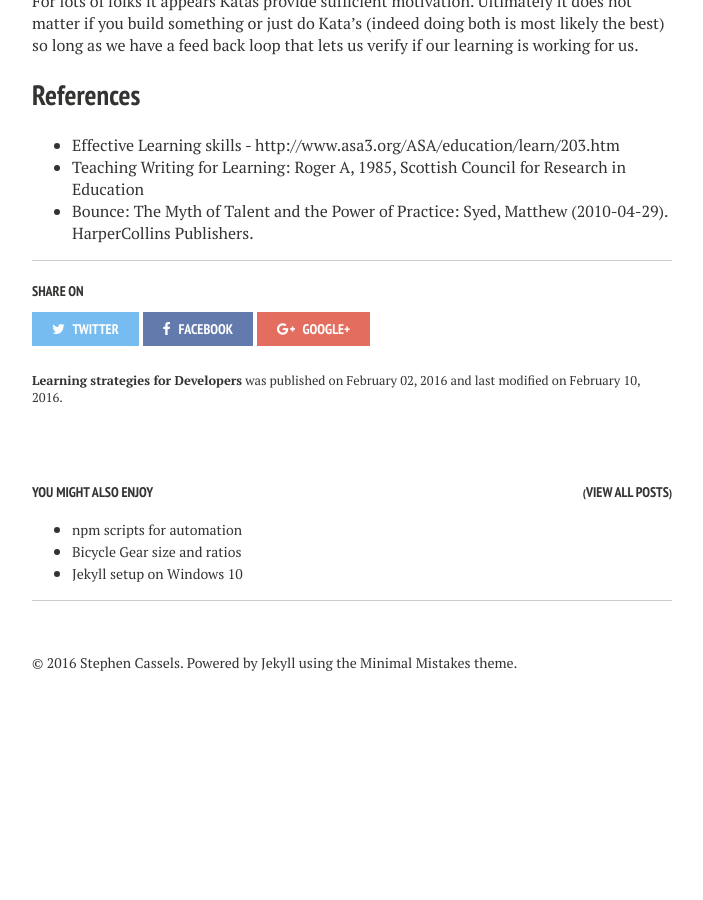
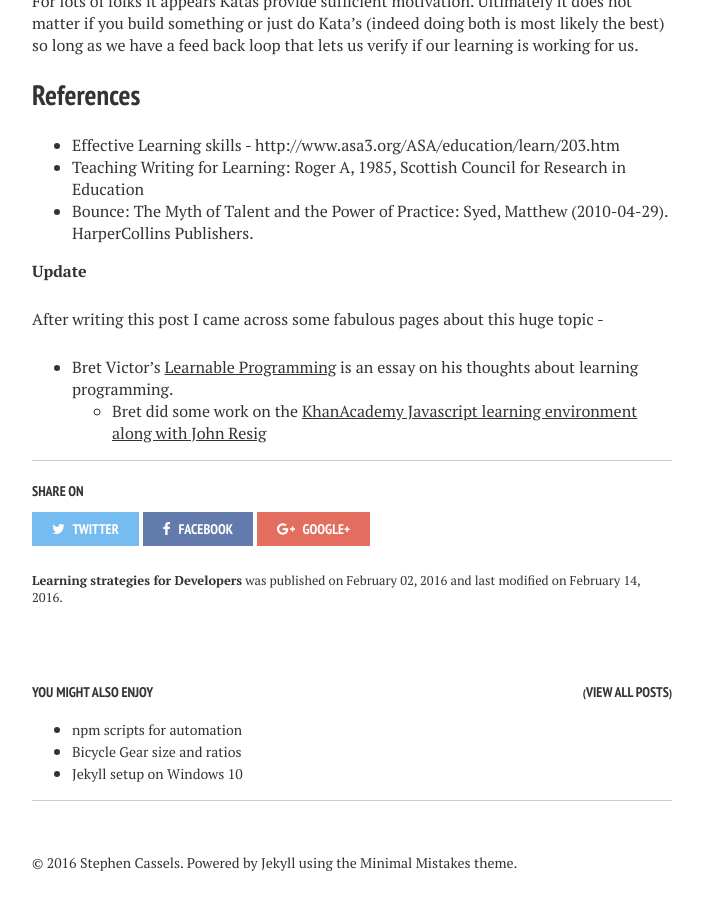
Before and after one commit to Steve-O-Cassels/steve-o-cassels.github.io, a Jekyll site: the page built from _posts/2016-02-02-learning-strategies-for-developers.md, in a window 1280 px wide and 900 px high, scrolled down 3150 px. Shown: the whole window, without its empty margins (288-991 px from the left). Built offline with Jekyll 4.4.1, drawn with Linux system fonts in a browser that asks for light colours; nearby versions of some CDN libraries; comment, search, counter and statistics services are not loaded; before the commit the page ends 3871 px from its top, so only the background shows below that.

Commit message:
update for khan learning system

```diff
--- a/_posts/2016-02-02-learning-strategies-for-developers.md
+++ b/_posts/2016-02-02-learning-strategies-for-developers.md
@@ -2,7 +2,7 @@
 layout: post
 title: Learning strategies for Developers
 excerpt: "Efficient learning for software developers is hard"
-modified: 2016-02-10
+modified: 2016-02-14
 tags: [learning, code, blogging, side-projects]
 comments: true
 image:
@@ -69,3 +69,9 @@ For lots of folks it appears Katas provide sufficient motivation.  Ultimately it
 * Effective Learning skills - http://www.asa3.org/ASA/education/learn/203.htm
 * Teaching Writing for Learning: Roger A, 1985, Scottish Council for Research in Education
 * Bounce: The Myth of Talent and the Power of Practice: Syed, Matthew (2010-04-29).  HarperCollins Publishers.
+
+**Update**
+
+After writing this post I came across some fabulous pages about this huge topic -
+* Bret Victor's [Learnable Programming](http://worrydream.com/LearnableProgramming/) is an essay on his thoughts about learning programming.
+  * Bret did some work on the [KhanAcademy Javascript learning environment along with John Resig](http://ejohn.org/blog/introducing-khan-cs/)
```
